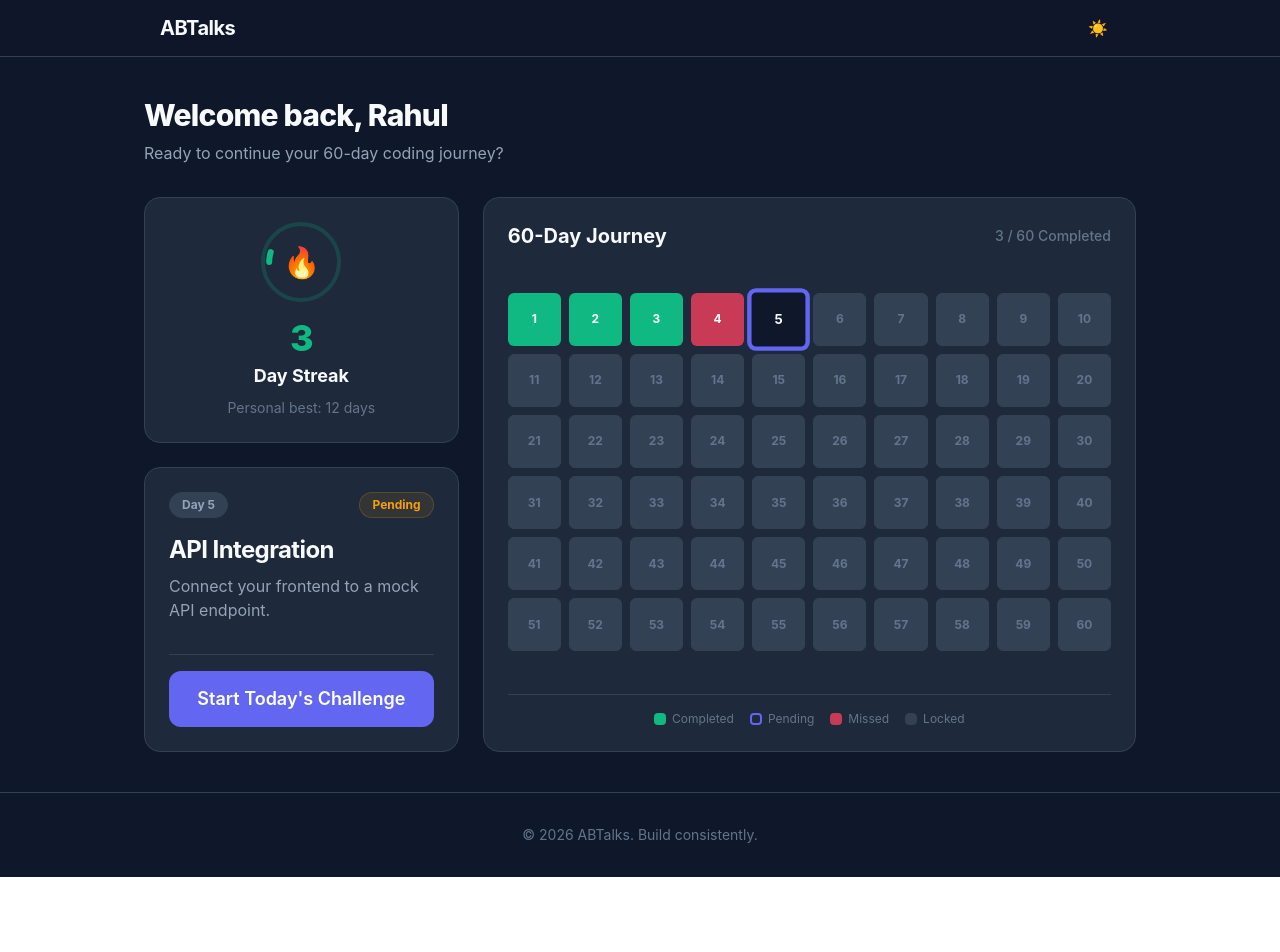
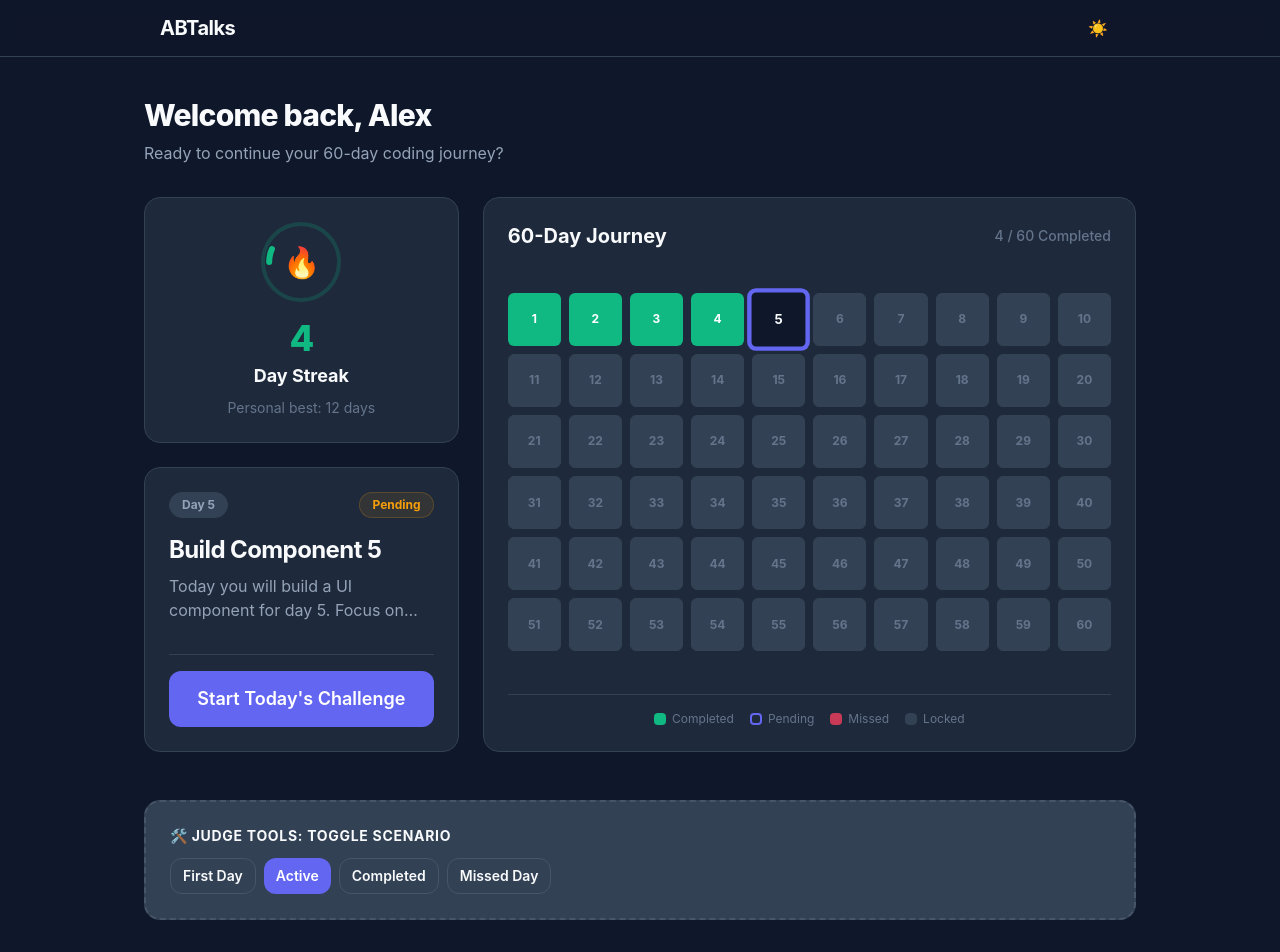
Before and after one commit to KrehantGajjar10/ABTalks, a React (Vite) app: page /dashboard in a window 1280 px wide. Shown: the top 952 px of the page. Before the commit the page ends 877 px from the top, so only its background shows below. Built offline with nearby package versions, Linux system fonts and the light colour scheme.

Commit message:
feat: implement graceful edge cases and judge demo state switcher

```diff
--- a/src/components/dashboard/StreakCard.jsx
+++ b/src/components/dashboard/StreakCard.jsx
@@ -1,13 +1,19 @@
 import { Card } from '../ui/Card';
 
 export function StreakCard({ user }) {
+  const isFirstDay = user.status === 'first-day';
+  const isMissed = user.status === 'missed';
+
+  const ringColor = isMissed ? 'text-status-warning' : 'text-status-success';
+  const ringBg = isMissed ? 'border-status-warning/20' : 'border-status-success/20';
+
   return (
     <Card className="flex flex-col items-center justify-center p-6 text-center h-full">
-      <div className="w-20 h-20 rounded-full border-4 border-status-success/20 flex items-center justify-center mb-4 relative">
+      <div className={`w-20 h-20 rounded-full border-4 ${ringBg} flex items-center justify-center mb-4 relative`}>
         {/* Progress ring approximation */}
         <svg className="absolute top-0 left-0 w-full h-full -rotate-90" viewBox="0 0 36 36">
           <path
-            className="text-status-success"
+            className={ringColor}
             strokeWidth="3"
             strokeDasharray={`${(user.currentStreak / 60) * 100}, 100`}
             strokeLinecap="round"
@@ -16,13 +22,21 @@ export function StreakCard({ user }) {
             d="M18 2.0845 a 15.9155 15.9155 0 0 1 0 31.831 a 15.9155 15.9155 0 0 1 0 -31.831"
           />
         </svg>
-        <span className="text-3xl">🔥</span>
+        <span className="text-3xl">{isMissed ? '⚠️' : '🔥'}</span>
       </div>
-      <h2 className="text-4xl font-extrabold text-status-success tracking-tight">
+
+      <h2 className={`text-4xl font-extrabold tracking-tight ${ringColor}`}>
         {user.currentStreak}
       </h2>
       <p className="text-lg font-bold text-text-primary mt-1">Day Streak</p>
-      <p className="text-sm text-text-muted mt-2">Personal best: {user.bestStreak} days</p>
+
+      {isFirstDay ? (
+        <p className="text-sm text-text-primary mt-2 font-medium">Day 1 Starts Now! Begin your 60-day journey.</p>
+      ) : isMissed ? (
+        <p className="text-sm text-status-warning mt-2 font-medium">Rest is important. Let's bounce back today.</p>
+      ) : (
+        <p className="text-sm text-text-muted mt-2">Personal best: {user.bestStreak} days</p>
+      )}
     </Card>
   );
 }
--- a/src/components/dashboard/TodayTaskCard.jsx
+++ b/src/components/dashboard/TodayTaskCard.jsx
@@ -3,8 +3,15 @@ import { Card } from '../ui/Card';
 import { Button } from '../ui/Button';
 import { Badge } from '../ui/Badge';
 
-export function TodayTaskCard({ pendingChallenge }) {
-  if (!pendingChallenge) {
+export function TodayTaskCard({ challenges }) {
+  const pendingChallenge = challenges.find(c => c.status === 'pending');
+  // Find the most recently completed challenge by looking backwards
+  const completedChallenges = challenges.filter(c => c.status === 'completed');
+  const recentCompleted = completedChallenges.length > 0 ? completedChallenges[completedChallenges.length - 1] : null;
+
+  const challenge = pendingChallenge || recentCompleted;
+
+  if (!challenge) {
     return (
       <Card className="flex flex-col items-center justify-center p-6 text-center h-full">
         <h2 className="text-2xl font-bold text-text-primary mb-2">All Caught Up!</h2>
@@ -13,26 +20,39 @@ export function TodayTaskCard({ pendingChallenge }) {
     );
   }
 
+  const isCompleted = challenge.status === 'completed';
+
   return (
     <Card className="flex flex-col justify-between p-6 h-full border-border-strong">
       <div>
         <div className="flex justify-between items-start mb-4">
-          <Badge variant="neutral">Day {pendingChallenge.day}</Badge>
-          <Badge variant="warning" className="capitalize">Pending</Badge>
+          <Badge variant="neutral">Day {challenge.day}</Badge>
+          <Badge variant={isCompleted ? 'success' : 'warning'} className="capitalize">
+            {challenge.status}
+          </Badge>
         </div>
         <h2 className="text-2xl font-bold text-text-primary mb-2 tracking-tight">
-          {pendingChallenge.title}
+          {challenge.title}
         </h2>
-        <p className="text-base text-text-secondary">
-          {pendingChallenge.description}
+        <p className="text-base text-text-secondary line-clamp-2">
+          {challenge.description}
         </p>
       </div>
       <div className="mt-8 pt-4 border-t border-border-subtle">
-        <Link to={`/day/${pendingChallenge.day}`} tabIndex={-1} className="block">
-          <Button size="lg" className="w-full">
-            Start Today's Challenge
-          </Button>
-        </Link>
+        {isCompleted ? (
+          <div className="flex items-center justify-center h-11 text-status-success font-bold gap-2 bg-status-success/10 rounded-xl">
+            <svg className="w-5 h-5" fill="none" stroke="currentColor" viewBox="0 0 24 24">
+              <path strokeLinecap="round" strokeLinejoin="round" strokeWidth="2" d="M5 13l4 4L19 7" />
+            </svg>
+            Completed for today
+          </div>
+        ) : (
+          <Link to={`/day/${challenge.day}`} tabIndex={-1} className="block">
+            <Button size="lg" className="w-full">
+              Start Today's Challenge
+            </Button>
+          </Link>
+        )}
       </div>
     </Card>
   );
--- /dev/null
+++ b/src/components/dev/StateSwitcher.jsx
@@ -0,0 +1,31 @@
+import { Button } from '../ui/Button';
+
+export function StateSwitcher({ currentScenario, onScenarioChange }) {
+  const scenarios = [
+    { id: 'first-day', label: 'First Day' },
+    { id: 'active-pending', label: 'Active' },
+    { id: 'active-completed', label: 'Completed' },
+    { id: 'missed-day', label: 'Missed Day' }
+  ];
+
+  return (
+    <div className="mt-12 p-4 md:p-6 border-2 border-dashed border-border-strong rounded-2xl bg-bg-surface-elevated overflow-hidden">
+      <h3 className="text-sm font-bold text-text-primary mb-3 uppercase tracking-wider">
+        🛠 Judge Tools: Toggle Scenario
+      </h3>
+      <div className="flex flex-wrap gap-2">
+        {scenarios.map((s) => (
+          <Button
+            key={s.id}
+            variant={currentScenario === s.id ? 'primary' : 'outline'}
+            size="sm"
+            onClick={() => onScenarioChange(s.id)}
+            className="text-xs sm:text-sm"
+          >
+            {s.label}
+          </Button>
+        ))}
+      </div>
+    </div>
+  );
+}
--- a/src/data/mockData.js
+++ b/src/data/mockData.js
@@ -1,77 +1,50 @@
-export const mockData = {
-  user: {
-    name: "Rahul Sharma",
-    avatar: "https://api.dicebear.com/9.x/notionists/svg?seed=Rahul",
-    joinDate: "2024-09-01",
-    currentStreak: 3,
-    bestStreak: 12,
-    status: "active"
-  },
-  challenges: (function generateChallenges() {
-    const challenges = [];
+const generateChallenges = (completedCount, missedDay = null, pendingDay = null) => {
+  const challenges = [];
+  for (let i = 1; i <= 60; i++) {
+    let status = 'locked';
+    if (i <= completedCount) {
+      status = 'completed';
+    } else if (i === missedDay) {
+      status = 'missed';
+    } else if (i === pendingDay) {
+      status = 'pending';
+    }
 
     challenges.push({
-      day: 1,
-      title: "Define Your Goal",
-      description: "Write down your primary goal for the next 60 days.",
-      status: "completed",
-      githubUrl: "https://github.com/user/repo",
-      linkedinUrl: "https://linkedin.com/post/1",
-      linkedinTemplate: "Day 1 of my #60DayChallenge! Today I defined my core goals..."
+      day: i,
+      title: `Build Component ${i}`,
+      description: `Today you will build a UI component for day ${i}. Focus on accessibility and mobile responsiveness.`,
+      status: status,
+      linkedinTemplate: `Day ${i} of the 60-day challenge! Today I built a ${i} component using React and Tailwind CSS. #ABTalks #100DaysOfCode`
     });
+  }
+  return challenges;
+};
 
-    challenges.push({
-      day: 2,
-      title: "Project Setup",
-      description: "Initialize your project repository and environment.",
-      status: "completed",
-      githubUrl: "https://github.com/user/repo",
-      linkedinUrl: "https://linkedin.com/post/2",
-      linkedinTemplate: "Day 2: The foundation is set! Created the project repository..."
-    });
+export const getMockState = (scenario) => {
+  switch (scenario) {
+    case 'first-day':
+      return {
+        user: { name: 'Alex', currentStreak: 0, bestStreak: 0, status: 'first-day' },
+        challenges: generateChallenges(0, null, 1)
+      };
+    case 'active-completed':
+      return {
+        user: { name: 'Alex', currentStreak: 5, bestStreak: 12, status: 'active' },
+        challenges: generateChallenges(5, null, null)
+      };
+    case 'missed-day':
+      return {
+        user: { name: 'Alex', currentStreak: 0, bestStreak: 12, status: 'missed' },
+        challenges: generateChallenges(3, 4, 5) // 1-3 completed, 4 missed, 5 pending
+      };
+    case 'active-pending':
+    default:
+      return {
+        user: { name: 'Alex', currentStreak: 4, bestStreak: 12, status: 'active' },
+        challenges: generateChallenges(4, null, 5)
+      };
+  }
+};
 
-    challenges.push({
-      day: 3,
-      title: "First Component",
-      description: "Build your first reusable UI component.",
-      status: "completed",
-      githubUrl: "https://github.com/user/repo",
-      linkedinUrl: "https://linkedin.com/post/3",
-      linkedinTemplate: "Day 3 of #60DayChallenge. Just finished building a reusable component..."
-    });
-
-    challenges.push({
-      day: 4,
-      title: "State Management",
-      description: "Implement local state for your application.",
-      status: "missed",
-      githubUrl: "",
-      linkedinUrl: "",
-      linkedinTemplate: "Day 4: Diving into state management today. It's tricky but rewarding..."
-    });
-
-    challenges.push({
-      day: 5,
-      title: "API Integration",
-      description: "Connect your frontend to a mock API endpoint.",
-      status: "pending",
-      githubUrl: "",
-      linkedinUrl: "",
-      linkedinTemplate: "Day 5: Connecting the dots! Integrating my frontend with an API..."
-    });
-
-    for (let i = 6; i <= 60; i++) {
-      challenges.push({
-        day: i,
-        title: `Challenge Day ${i}`,
-        description: `Description for challenge day ${i}.`,
-        status: "locked",
-        githubUrl: "",
-        linkedinUrl: "",
-        linkedinTemplate: `Day ${i} of #60DayChallenge: making steady progress...`
-      });
-    }
-
-    return challenges;
-  })()
-};
+export const mockData = getMockState('active-pending');
--- a/src/pages/DashboardPage.jsx
+++ b/src/pages/DashboardPage.jsx
@@ -1,14 +1,16 @@
-import { mockData } from '../data/mockData';
+import { useState } from 'react';
+import { getMockState } from '../data/mockData';
 import { StreakCard } from '../components/dashboard/StreakCard';
 import { TodayTaskCard } from '../components/dashboard/TodayTaskCard';
 import { ProgressGrid } from '../components/dashboard/ProgressGrid';
+import { StateSwitcher } from '../components/dev/StateSwitcher';
 
 export default function DashboardPage() {
-  const { user, challenges } = mockData;
-  const pendingChallenge = challenges.find(c => c.status === 'pending');
+  const [scenario, setScenario] = useState('active-pending');
+  const { user, challenges } = getMockState(scenario);
 
   return (
-    <div className="py-6 px-4 md:py-10 w-full">
+    <div className="py-6 px-4 md:py-10 w-full max-w-5xl mx-auto">
       <header className="mb-8">
         <h1 className="text-3xl font-extrabold text-text-primary tracking-tight">
           Welcome back, {user.name.split(' ')[0]}
@@ -23,7 +25,7 @@ export default function DashboardPage() {
         <div className="lg:col-span-4 flex flex-col gap-6">
           <div className="grid grid-cols-1 sm:grid-cols-2 lg:grid-cols-1 gap-6 h-full">
             <StreakCard user={user} />
-            <TodayTaskCard pendingChallenge={pendingChallenge} />
+            <TodayTaskCard challenges={challenges} />
           </div>
         </div>
 
@@ -32,6 +34,8 @@ export default function DashboardPage() {
           <ProgressGrid challenges={challenges} />
         </div>
       </div>
+
+      <StateSwitcher currentScenario={scenario} onScenarioChange={setScenario} />
     </div>
   );
 }
```
Also changed, not shown: 1 other file (tests, documents, lock files or other folders).
